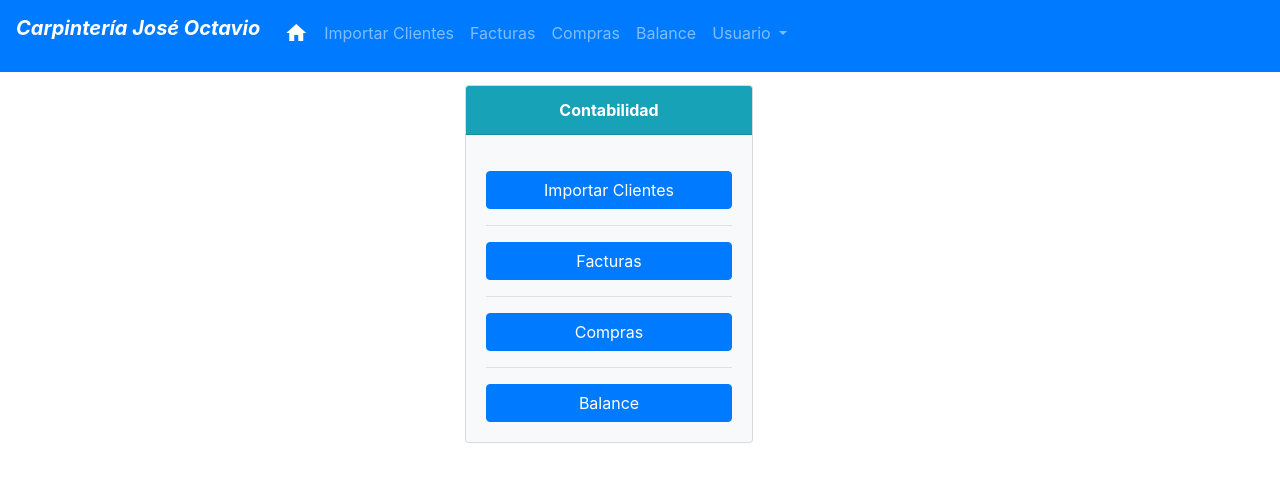
After one commit to jonathanroddev/JORCarp, a PHP site: page /Views/adminInterface.php in a window 1280 px wide. The commit adds this page. Shown: the top 482 px of the page. Run offline with PHP 8.4, Linux system fonts and the light colour scheme.

Commit message:
18-06-2019 16:18 - Enlazado el controlador principal. Creado un usuario (datos en Trello). Creada la vista de la interfaz de administración. Pequeñas modificaciones en el login.

```diff
--- a/Controllers/MainController.php
+++ b/Controllers/MainController.php
@@ -1 +1,3 @@
 <?php
+
+?>
--- a/Views/Layouts/header.php
+++ b/Views/Layouts/header.php
@@ -1,6 +1,7 @@
 <!DOCTYPE html>
 <html>
 <?php
+include_once ("../Controllers/MainController.php");
 include_once("../Models/DBUtils.php");
 ?>
 <head>
@@ -16,11 +17,11 @@ include_once("../Models/DBUtils.php");
 
 <nav class="navbar navbar-expand-lg navbar-dark bg-primary">
     <p class="font-weight-bolder font-italic"><a class="navbar-brand" href="#">Carpintería José Octavio</a></p>
+    <?php //if(isset($_SESSION["userPrivileges"]) && $_SESSION["userPrivileges"]==1){ ?>
     <button class="navbar-toggler" type="button" data-toggle="collapse" data-target="#navbarNavDropdown"
             aria-controls="navbarNavDropdown" aria-expanded="false" aria-label="Toggle navigation">
         <span class="navbar-toggler-icon"></span>
     </button>
-    <?php //if(isset($_SESSION["userStatus"]) && $_SESSION["userStatus"]==1){ ?>
     <div class="collapse navbar-collapse" id="navbarNavDropdown">
         <ul class="navbar-nav">
             <li class="nav-item active">
--- /dev/null
+++ b/Views/adminInterface.php
@@ -0,0 +1,24 @@
+<?php
+$title = "Admin Interface";
+include_once("Layouts/header.php");
+//if(isset($_SESSION["userPrivileges"]) && $_SESSION["userPrivileges"]==1){
+?>
+    <div class="col-4">
+    <div class="card bg-light mb-3 text-center" style="max-width: 18rem;">
+        <div class="card-header text-white bg-info mb-3"><strong>Contabilidad</strong></div>
+        <div class="card-body">
+            <button type="button" class="btn btn-primary btn-block">Importar Clientes</button>
+            <hr>
+            <button type="button" class="btn btn-primary btn-block">Facturas</button>
+            <hr>
+            <button type="button" class="btn btn-primary btn-block">Compras</button>
+            <hr>
+            <button type="button" class="btn btn-primary btn-block">Balance</button>
+        </div>
+    </div>
+<?php /*}
+  else{*/ ?>
+    <!--<div class="alert alert-primary" role="alert">
+        Acceso Denegado. Por favor, ingresa un usuario y contraseña válidos.
+    </div>-->
+<?php /*}*/ include_once("Layouts/footer.php"); ?>
--- a/Views/prueba.php
+++ b/Views/prueba.php
@@ -1,5 +1,5 @@
 <?php
-$title = "prueba";
+$title = "Prueba";
 include_once("Layouts/header.php");
 $query = "SELECT * FROM customers";
 $dbUtils = new DBUtils();
```
Also changed, not shown: Files/jor_carp_backup.sql (+5 -2 lines), Views/login.php (+5 -5 lines).
